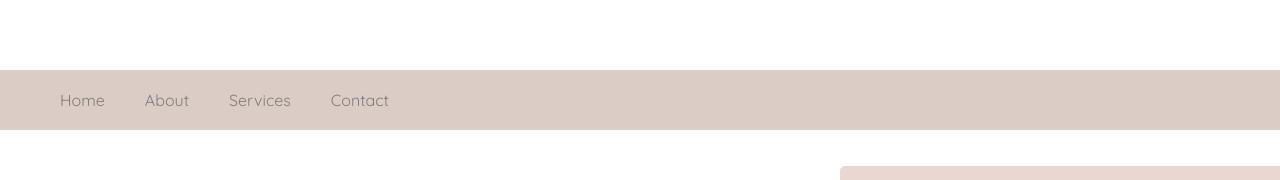
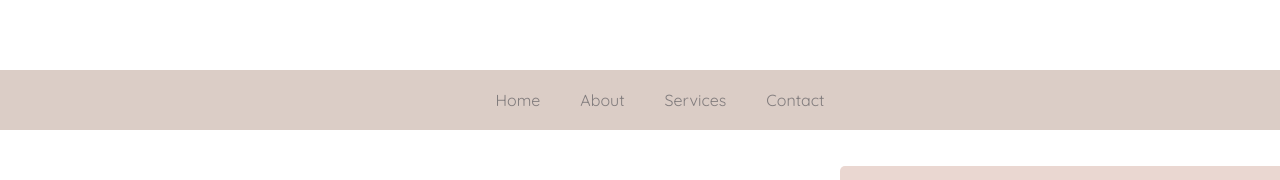
Before and after one commit to shanicunn/the-melo-mama, a React (Create React App) app in the folder frontend/melo-mamas/: page / in a window 1280 px wide. Shown: the part 460-640 px from the top of the page. Built offline with nearby package versions, Linux system fonts and the light colour scheme.

Commit message:
Center Navbar text

```diff
--- a/frontend/melo-mamas/src/App.css
+++ b/frontend/melo-mamas/src/App.css
@@ -18,21 +18,22 @@ img {
 }
 .header img {
   width: 800px;
-  align-content: center;
   box-shadow: none;
 }
 
 /* NAV BAR */
 .navbar {
   background-color: #DBCDC6;
+
 }
 .navbar ul {
   display: flex;
   list-style-type: none;
+  justify-content: center;
+  align-content: center;
 }
 .navbar li {
   padding: 20px;
-  align-content: center;
 
 }
 .navLink {
```
